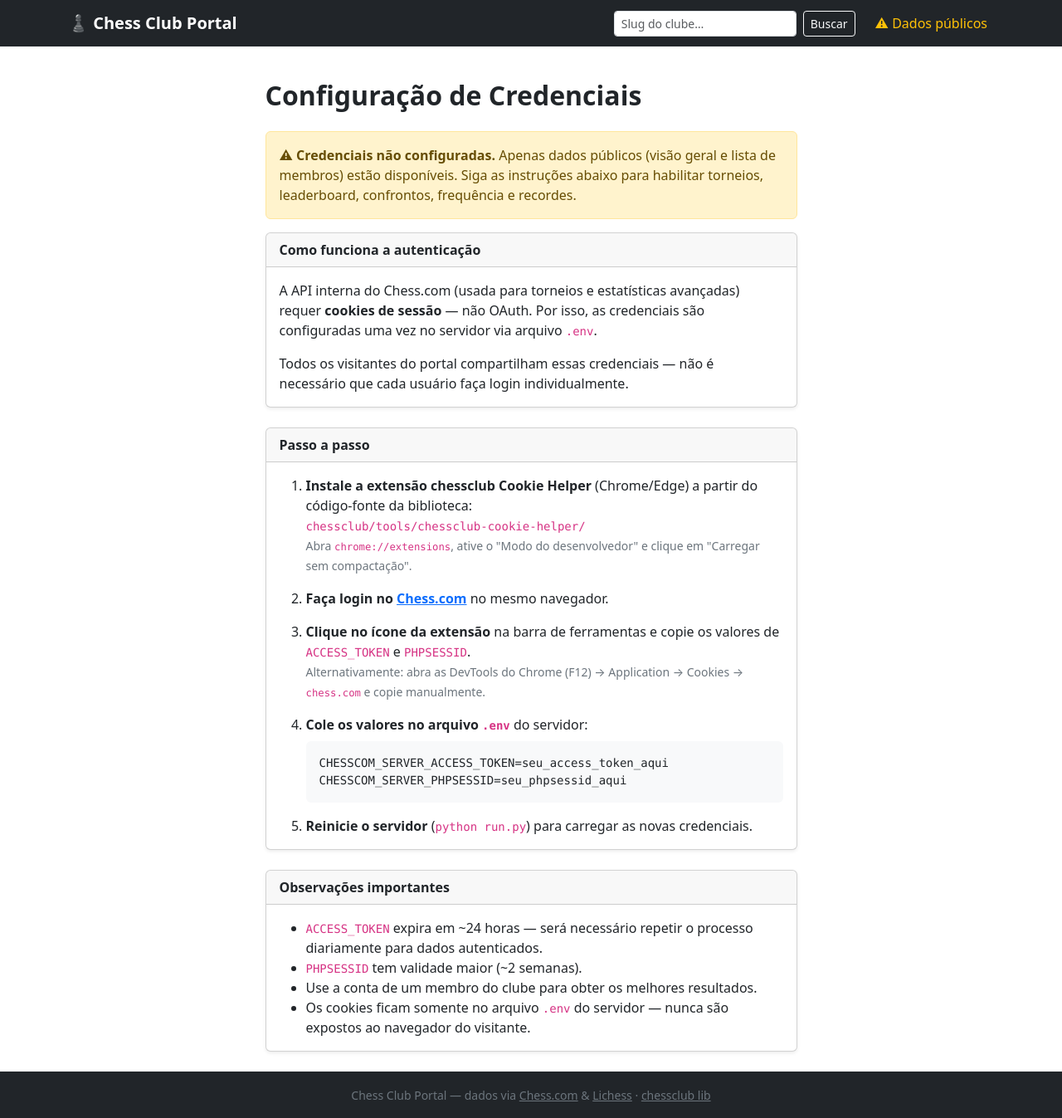
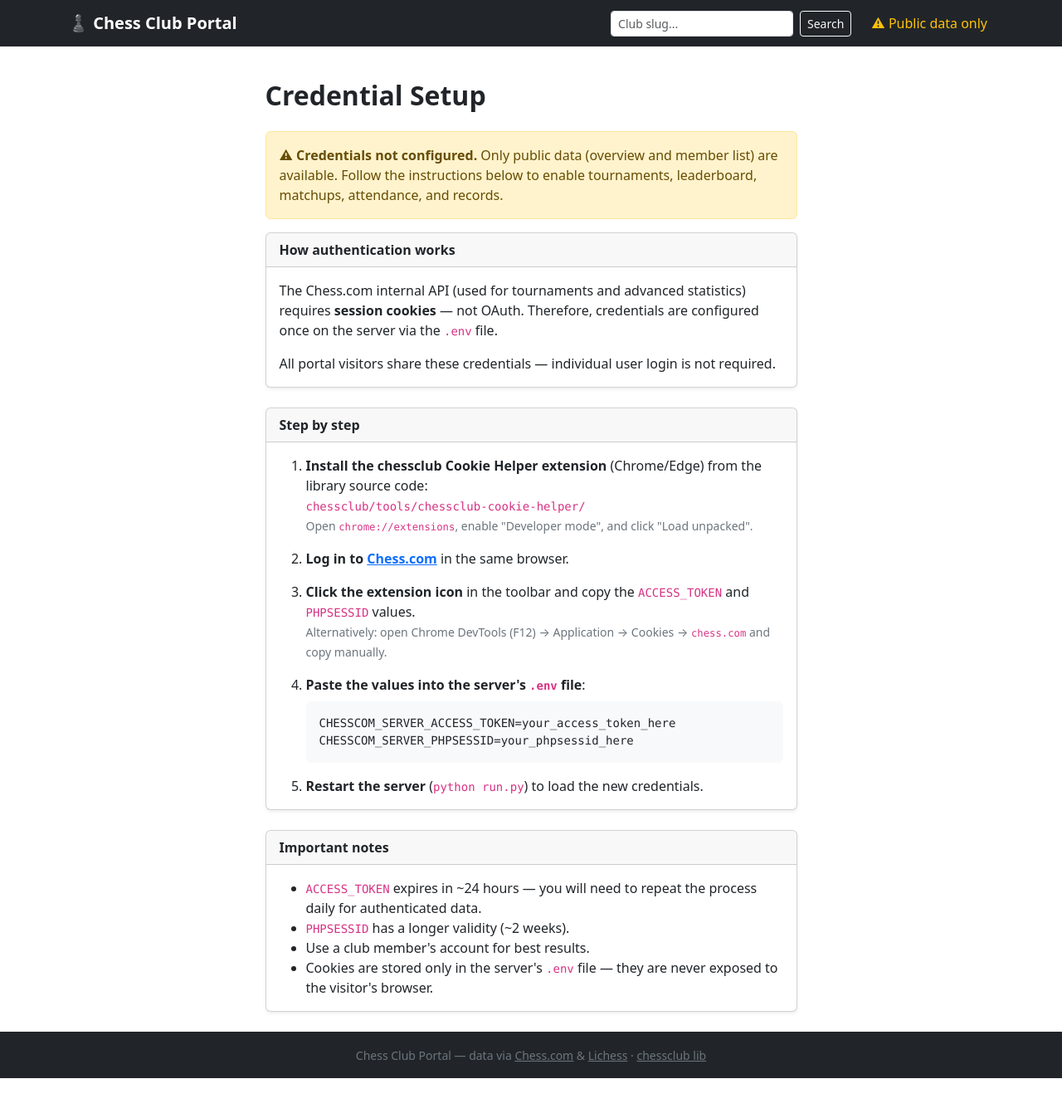
Before and after one commit to cmellojr/chessclub-web, a Flask app: page /auth/setup in a window 1280 px wide. Shown: the whole page at 83% size. After the commit the page ends 1299 px from the top, so only its background shows below. Run offline with Flask 3, Linux system fonts and the light colour scheme.

Commit message:
Translate all user-facing text to English
Translate flash messages, template labels, table headers, form
placeholders, and status text from Portuguese to English. The
site will support bilingual (i18n) in the future.

Co-Authored-By: Claude Opus 4.6 <noreply@anthropic.com>

```diff
--- a/app/auth.py
+++ b/app/auth.py
@@ -51,8 +51,7 @@ def login():
     client_id = current_app.config.get("CHESSCOM_OAUTH_CLIENT_ID", "")
     if not client_id:
         flash(
-            "Login via OAuth não configurado. "
-            "Defina CHESSCOM_OAUTH_CLIENT_ID no .env.",
+            "OAuth login not configured. Set CHESSCOM_OAUTH_CLIENT_ID in .env.",
             "warning",
         )
         return redirect(url_for("auth.setup"))
@@ -86,7 +85,7 @@ def callback():
     if error:
         desc = request.args.get("error_description", error)
         flash(
-            f"Erro na autenticação Chess.com: {desc}",
+            f"Chess.com authentication error: {desc}",
             "danger",
         )
         return redirect(url_for("club.index"))
@@ -96,7 +95,7 @@ def callback():
     next_url = session.pop("oauth_next", url_for("club.index"))
 
     if not code or not code_verifier:
-        flash("Fluxo OAuth inválido. Tente novamente.", "danger")
+        flash("Invalid OAuth flow. Please try again.", "danger")
         return redirect(url_for("club.index"))
 
     try:
@@ -114,7 +113,7 @@ def callback():
         resp.raise_for_status()
         token_data = resp.json()
     except requests.RequestException as exc:
-        flash(f"Erro ao trocar código por token: {exc}", "danger")
+        flash(f"Token exchange error: {exc}", "danger")
         return redirect(url_for("club.index"))
 
     session["oauth_token"] = {
@@ -126,7 +125,7 @@ def callback():
         token_data.get("username") or token_data.get("login") or ""
     )
 
-    flash("Conectado ao Chess.com com sucesso!", "success")
+    flash("Successfully connected to Chess.com!", "success")
     return redirect(next_url)
 
 
@@ -135,7 +134,7 @@ def logout():
     """Clear the user's OAuth credentials from the session."""
     session.pop("oauth_token", None)
     session.pop("chess_username", None)
-    flash("Desconectado do Chess.com.", "info")
+    flash("Disconnected from Chess.com.", "info")
     return redirect(url_for("club.index"))
 
 
--- a/app/templates/auth/setup.html
+++ b/app/templates/auth/setup.html
@@ -1,99 +1,97 @@
 {% extends "base.html" %}
 
-{% block title %}Configuração de Credenciais — Chess Club Portal{% endblock %}
+{% block title %}Credential Setup — Chess Club Portal{% endblock %}
 
 {% block content %}
 <div class="row justify-content-center">
   <div class="col-md-8 col-lg-7">
-    <h2 class="fw-bold mb-4">Configuração de Credenciais</h2>
+    <h2 class="fw-bold mb-4">Credential Setup</h2>
 
     {% if server_auth_configured %}
     <div class="alert alert-success">
-      <strong>✓ Credenciais configuradas.</strong> O portal está autenticado no Chess.com
-      e todas as seções estão disponíveis.
+      <strong>&#10003; Credentials configured.</strong> The portal is authenticated with Chess.com
+      and all sections are available.
     </div>
     {% else %}
     <div class="alert alert-warning">
-      <strong>⚠ Credenciais não configuradas.</strong> Apenas dados públicos (visão geral
-      e lista de membros) estão disponíveis. Siga as instruções abaixo para habilitar
-      torneios, leaderboard, confrontos, frequência e recordes.
+      <strong>&#9888; Credentials not configured.</strong> Only public data (overview
+      and member list) are available. Follow the instructions below to enable
+      tournaments, leaderboard, matchups, attendance, and records.
     </div>
     {% endif %}
 
     <div class="card shadow-sm mb-4">
-      <div class="card-header fw-semibold">Como funciona a autenticação</div>
+      <div class="card-header fw-semibold">How authentication works</div>
       <div class="card-body">
         <p>
-          A API interna do Chess.com (usada para torneios e estatísticas avançadas)
-          requer <strong>cookies de sessão</strong> — não OAuth. Por isso, as
-          credenciais são configuradas uma vez no servidor via arquivo
-          <code>.env</code>.
+          The Chess.com internal API (used for tournaments and advanced statistics)
+          requires <strong>session cookies</strong> — not OAuth. Therefore, credentials
+          are configured once on the server via the <code>.env</code> file.
         </p>
         <p class="mb-0">
-          Todos os visitantes do portal compartilham essas credenciais — não é
-          necessário que cada usuário faça login individualmente.
+          All portal visitors share these credentials — individual user login
+          is not required.
         </p>
       </div>
     </div>
 
     <div class="card shadow-sm mb-4">
-      <div class="card-header fw-semibold">Passo a passo</div>
+      <div class="card-header fw-semibold">Step by step</div>
       <div class="card-body">
         <ol class="mb-0">
           <li class="mb-3">
-            <strong>Instale a extensão chessclub Cookie Helper</strong>
-            (Chrome/Edge) a partir do código-fonte da biblioteca:<br>
+            <strong>Install the chessclub Cookie Helper extension</strong>
+            (Chrome/Edge) from the library source code:<br>
             <code>chessclub/tools/chessclub-cookie-helper/</code><br>
             <small class="text-secondary">
-              Abra <code>chrome://extensions</code>, ative o "Modo do desenvolvedor"
-              e clique em "Carregar sem compactação".
+              Open <code>chrome://extensions</code>, enable "Developer mode",
+              and click "Load unpacked".
             </small>
           </li>
           <li class="mb-3">
-            <strong>Faça login no
+            <strong>Log in to
             <a href="https://www.chess.com" target="_blank" rel="noopener">Chess.com</a>
-            </strong> no mesmo navegador.
+            </strong> in the same browser.
           </li>
           <li class="mb-3">
-            <strong>Clique no ícone da extensão</strong> na barra de ferramentas
-            e copie os valores de <code>ACCESS_TOKEN</code> e
-            <code>PHPSESSID</code>.<br>
+            <strong>Click the extension icon</strong> in the toolbar
+            and copy the <code>ACCESS_TOKEN</code> and
+            <code>PHPSESSID</code> values.<br>
             <small class="text-secondary">
-              Alternativamente: abra as DevTools do Chrome (F12) →
-              Application → Cookies → <code>chess.com</code> e copie manualmente.
+              Alternatively: open Chrome DevTools (F12) &rarr;
+              Application &rarr; Cookies &rarr; <code>chess.com</code> and copy manually.
             </small>
           </li>
           <li class="mb-3">
-            <strong>Cole os valores no arquivo <code>.env</code></strong>
-            do servidor:
-            <pre class="bg-light p-3 rounded mt-2 mb-0"><code>CHESSCOM_SERVER_ACCESS_TOKEN=seu_access_token_aqui
-CHESSCOM_SERVER_PHPSESSID=seu_phpsessid_aqui</code></pre>
+            <strong>Paste the values into the server's <code>.env</code> file</strong>:
+            <pre class="bg-light p-3 rounded mt-2 mb-0"><code>CHESSCOM_SERVER_ACCESS_TOKEN=your_access_token_here
+CHESSCOM_SERVER_PHPSESSID=your_phpsessid_here</code></pre>
           </li>
           <li>
-            <strong>Reinicie o servidor</strong> (<code>python run.py</code>)
-            para carregar as novas credenciais.
+            <strong>Restart the server</strong> (<code>python run.py</code>)
+            to load the new credentials.
           </li>
         </ol>
       </div>
     </div>
 
     <div class="card shadow-sm">
-      <div class="card-header fw-semibold">Observações importantes</div>
+      <div class="card-header fw-semibold">Important notes</div>
       <div class="card-body">
         <ul class="mb-0">
           <li>
-            <code>ACCESS_TOKEN</code> expira em ~24 horas — será necessário
-            repetir o processo diariamente para dados autenticados.
+            <code>ACCESS_TOKEN</code> expires in ~24 hours — you will need to
+            repeat the process daily for authenticated data.
           </li>
           <li>
-            <code>PHPSESSID</code> tem validade maior (~2 semanas).
+            <code>PHPSESSID</code> has a longer validity (~2 weeks).
           </li>
           <li>
-            Use a conta de um membro do clube para obter os melhores resultados.
+            Use a club member's account for best results.
           </li>
           <li>
-            Os cookies ficam somente no arquivo <code>.env</code> do servidor —
-            nunca são expostos ao navegador do visitante.
+            Cookies are stored only in the server's <code>.env</code> file —
+            they are never exposed to the visitor's browser.
           </li>
         </ul>
       </div>
--- a/app/templates/base.html
+++ b/app/templates/base.html
@@ -1,5 +1,5 @@
 <!doctype html>
-<html lang="pt-BR">
+<html lang="en">
 <head>
   <meta charset="utf-8">
   <meta name="viewport" content="width=device-width, initial-scale=1">
@@ -12,7 +12,7 @@
   <!-- Navbar -->
   <nav class="navbar navbar-expand-lg navbar-dark bg-dark">
     <div class="container">
-      <a class="navbar-brand fw-bold" href="{{ url_for('club.index') }}">♟ Chess Club Portal</a>
+      <a class="navbar-brand fw-bold" href="{{ url_for('club.index') }}">&#9823; Chess Club Portal</a>
 
       <button class="navbar-toggler" type="button" data-bs-toggle="collapse" data-bs-target="#navbarContent">
         <span class="navbar-toggler-icon"></span>
@@ -22,23 +22,23 @@
         <!-- Quick search -->
         <form class="d-flex ms-auto me-3" action="{{ url_for('club.search') }}" method="get">
           <input class="form-control form-control-sm me-2" type="search" name="slug"
-                 placeholder="Slug do clube…" aria-label="Buscar clube">
-          <button class="btn btn-outline-light btn-sm" type="submit">Buscar</button>
+                 placeholder="Club slug..." aria-label="Search club">
+          <button class="btn btn-outline-light btn-sm" type="submit">Search</button>
         </form>
 
         <!-- Auth status -->
         <div class="navbar-nav align-items-center gap-2">
           {% if server_auth_configured %}
-            <span class="navbar-text text-success small">✓ Servidor autenticado</span>
+            <span class="navbar-text text-success small">&#10003; Server authenticated</span>
           {% else %}
             <a class="nav-link text-warning small" href="{{ url_for('auth.setup') }}"
-               title="Credenciais de servidor não configuradas">⚠ Dados públicos</a>
+               title="Server credentials not configured">&#9888; Public data only</a>
           {% endif %}
 
           {% if oauth_configured %}
             {% if session.chess_username %}
               <span class="navbar-text text-info small">{{ session.chess_username }}</span>
-              <a class="btn btn-outline-light btn-sm" href="{{ url_for('auth.logout') }}">Sair</a>
+              <a class="btn btn-outline-light btn-sm" href="{{ url_for('auth.logout') }}">Logout</a>
             {% else %}
               <a class="btn btn-outline-light btn-sm" href="{{ url_for('auth.login') }}">Login Chess.com</a>
             {% endif %}
@@ -70,7 +70,7 @@
   <!-- Footer -->
   <footer class="bg-dark text-secondary text-center py-3 mt-auto">
     <small>
-      Chess Club Portal &mdash; dados via
+      Chess Club Portal &mdash; data via
       <a href="https://www.chess.com" class="text-secondary" target="_blank" rel="noopener">Chess.com</a>
       &amp;
       <a href="https://lichess.org" class="text-secondary" target="_blank" rel="noopener">Lichess</a>
```
Also changed, not shown: app/club.py (+4 -4 lines), app/player.py (+5 -4 lines), app/templates/club/_nav.html (+7 -7 lines), app/templates/club/attendance.html (+11 -11 lines), app/templates/club/leaderboard.html (+19 -19 lines), app/templates/club/matchups.html (+12 -12 lines), app/templates/club/members.html (+9 -9 lines), app/templates/club/overview.html (+5 -5 lines), app/templates/club/records.html (+6 -6 lines), app/templates/club/tournaments.html (+12 -12 lines), app/templates/index.html (+9 -9 lines), app/templates/player/rating_history.html (+12 -12 lines).
